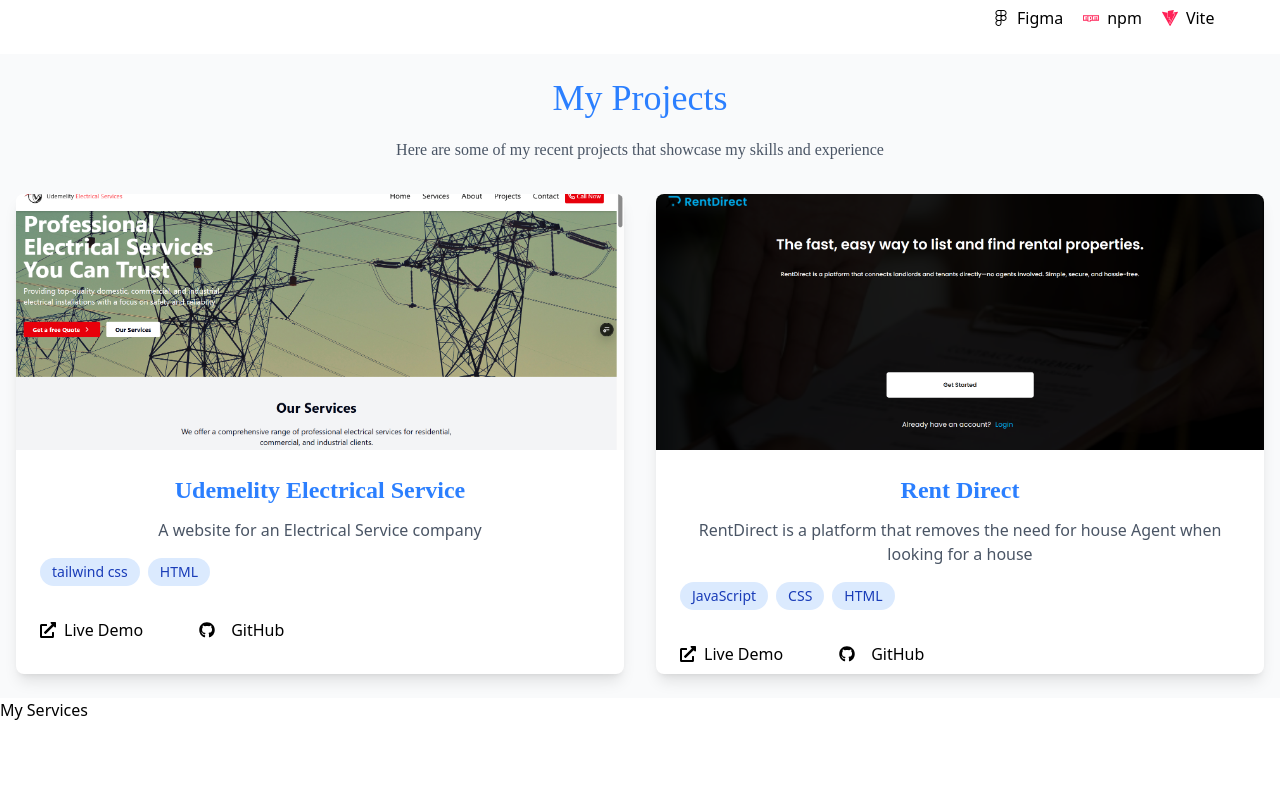
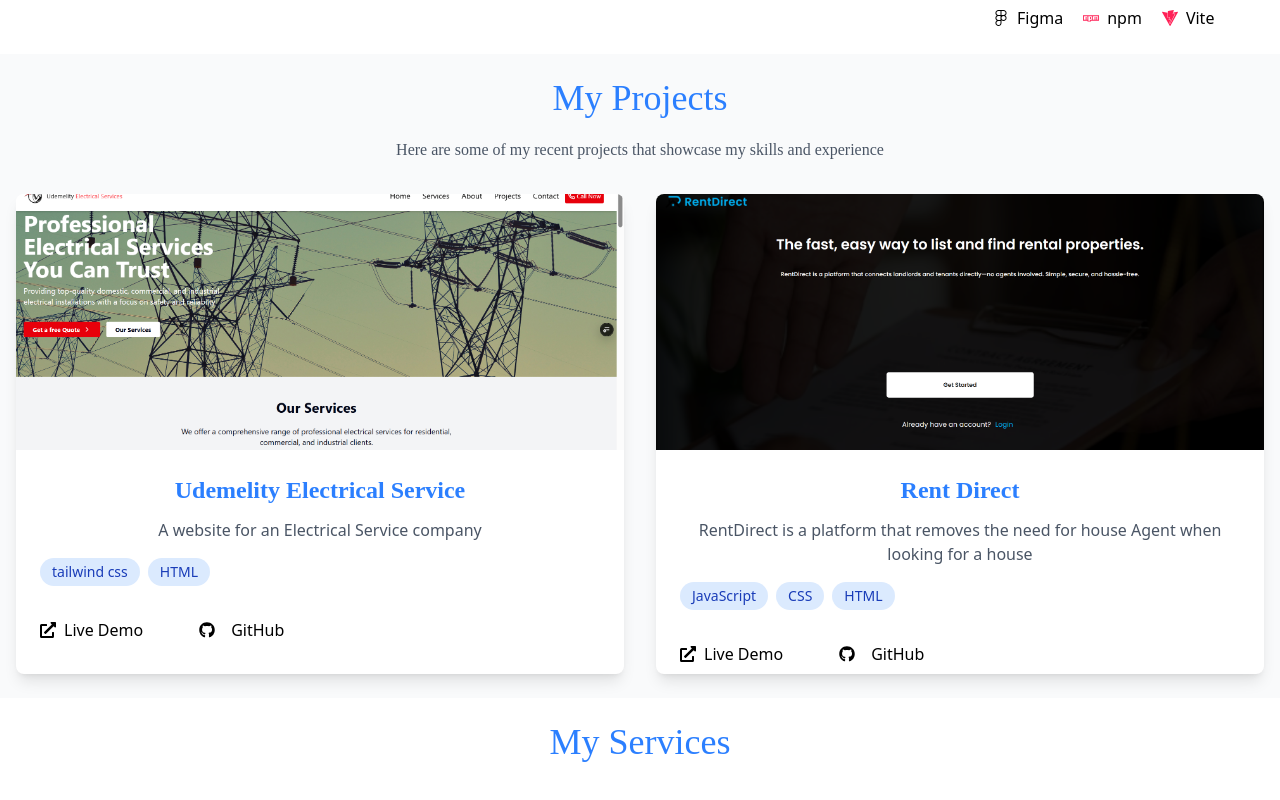
Before and after one commit to AnaghaInowei/portfolio-project, a React (Vite) app: page / in a window 1280 px wide. Shown: the part 1295-2095 px from the top of the page. Before the commit the page ends 2017 px from the top, so only its background shows below. Built offline with nearby package versions, Linux system fonts and the light colour scheme.

Commit message:
Enhance Service component styling with flex layout and updated heading design for improved visual appeal.

```diff
--- a/components/Service.jsx
+++ b/components/Service.jsx
@@ -3,8 +3,15 @@ import { IoCode } from "react-icons/io5";
 
 export default function Service() {
     return (
-        <section id="services">
-            <h2>My Services</h2>
+        <section id="services" className="flex flex-col justify-center items-center text-center px-4 py-6">
+            <div>
+                <h2 className="text-4xl text-blue-500 mb-5" style={{ fontFamily: "cursive" }}>My Services</h2>
+
+            </div>
+
+            <div>
+
+            </div>
         </section>
     )
 }
```
